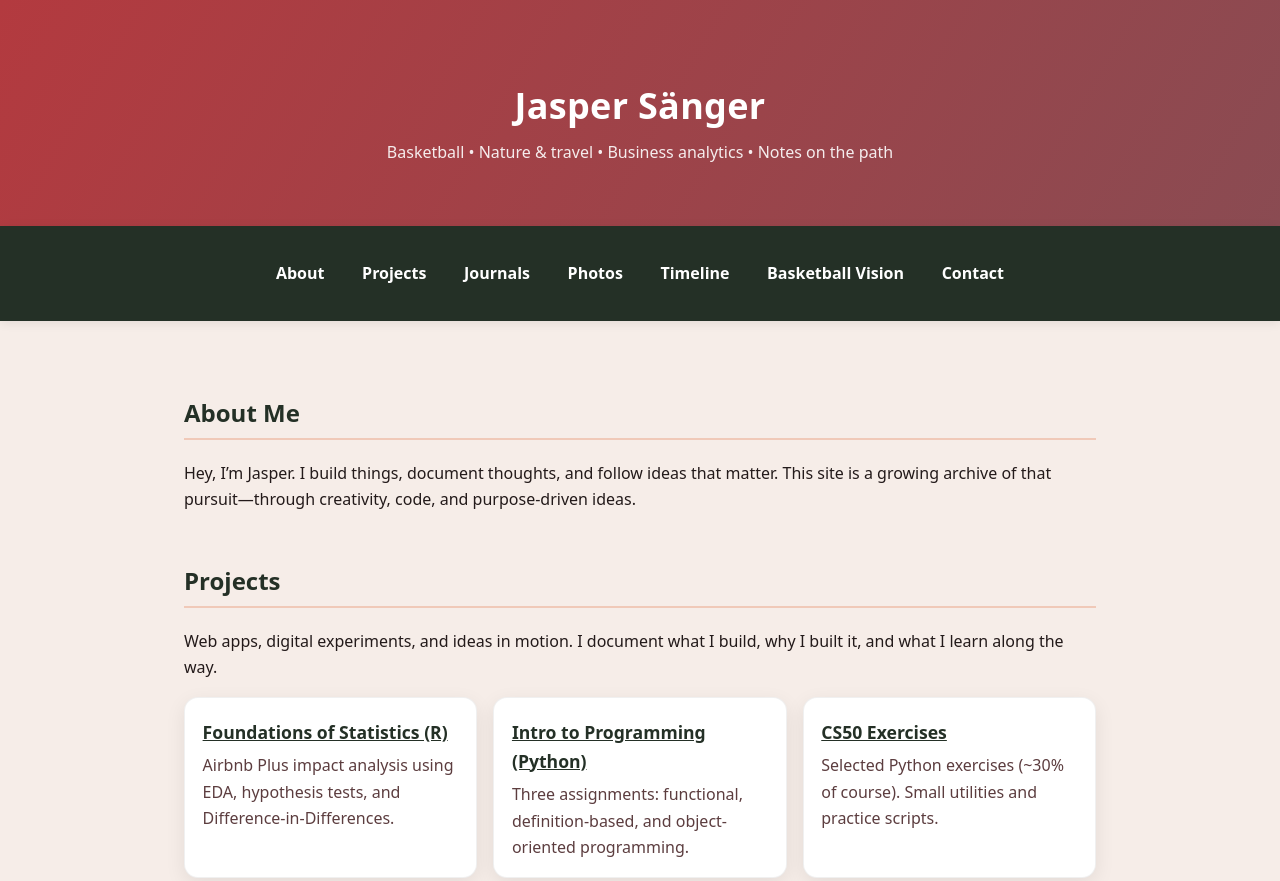
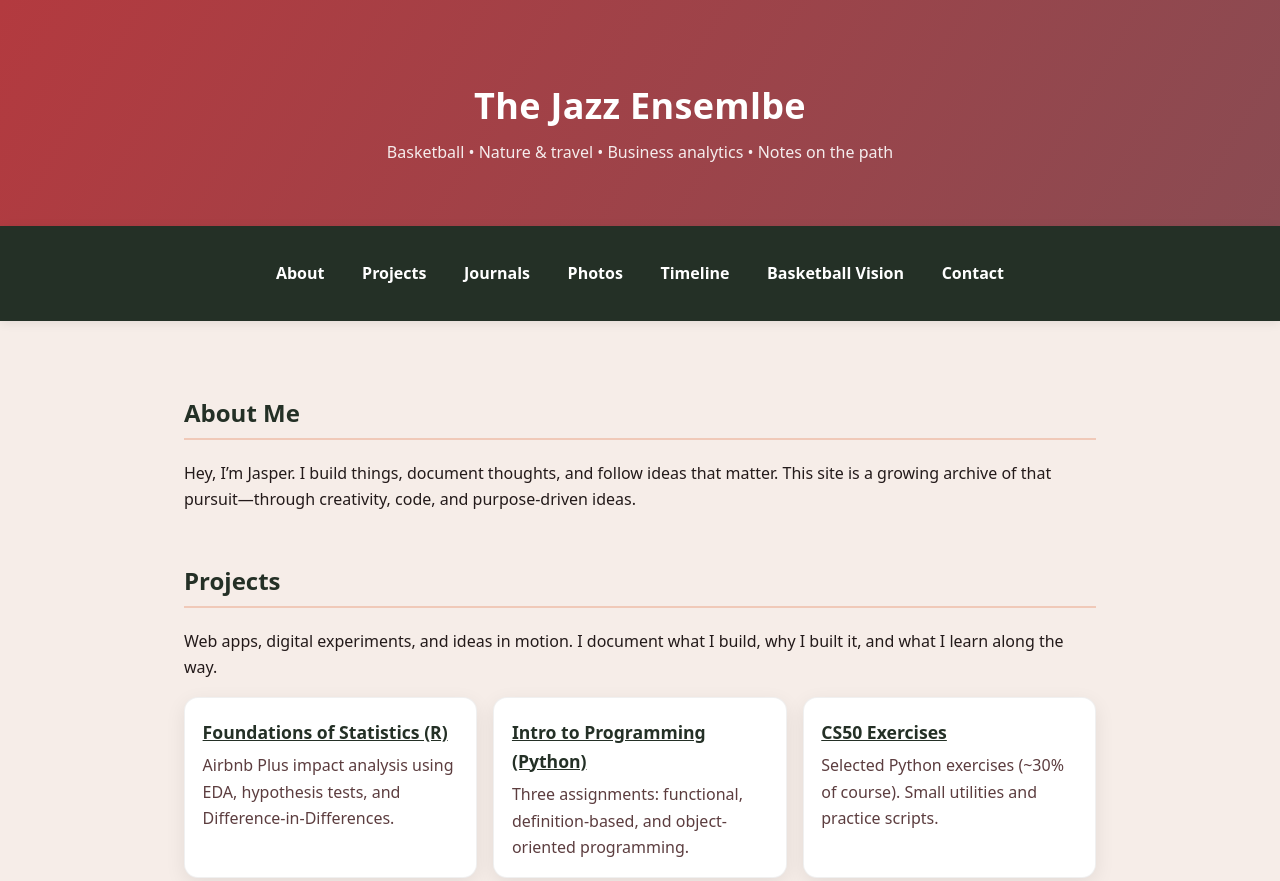
Before and after one commit to JasperAD11/jasperad11.github.io, a plain HTML site: page index.html in a window 1280 px wide. Shown: the top 881 px of the page. Drawn offline with Linux system fonts and the light colour scheme.

Commit message:
Update header title from 'Jasper Sänger' to 'The Jazz Ensemble'

```diff
--- a/index.html
+++ b/index.html
@@ -12,7 +12,7 @@
 
   <header class="site-header">
     <div class="container">
-      <h1>Jasper Sänger</h1>
+      <h1>The Jazz Ensemlbe</h1>
       <p class="tagline">Basketball • Nature & travel • Business analytics • Notes on the path</p>
     </div>
   </header>
```
